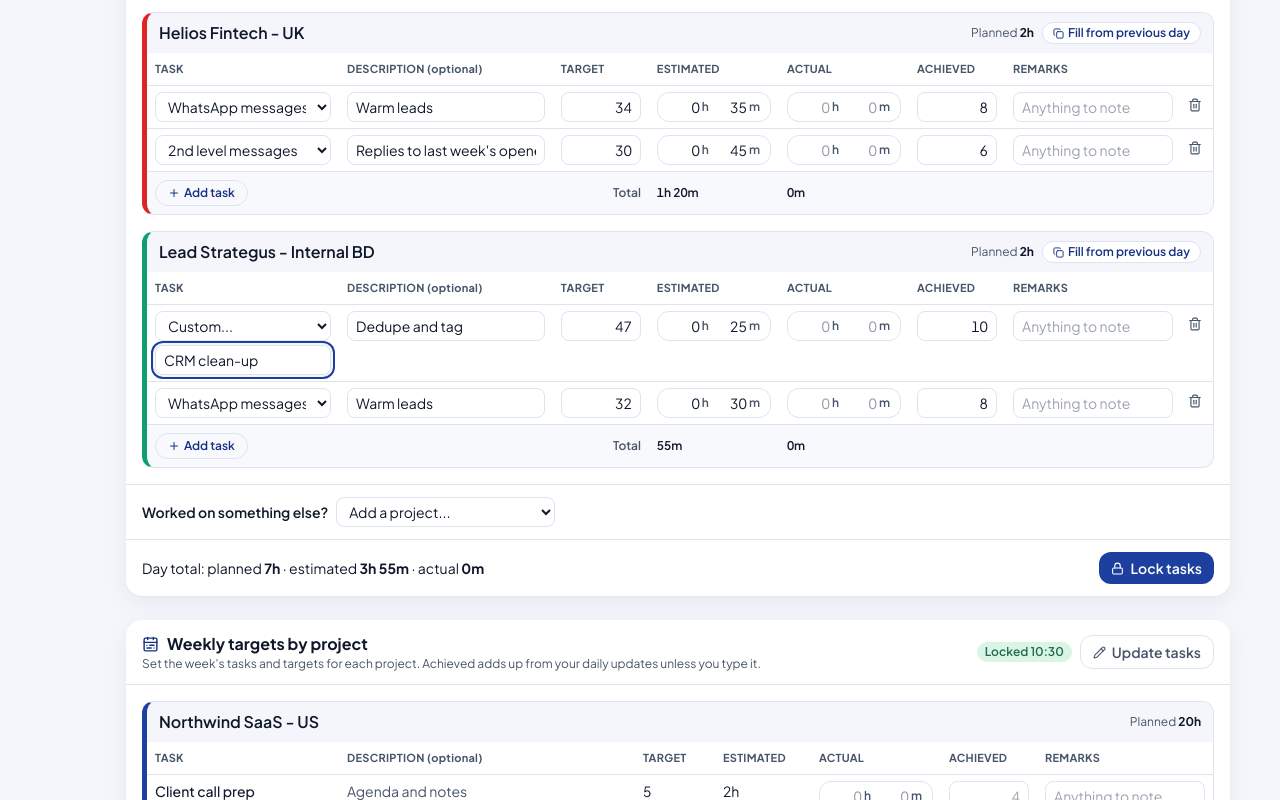
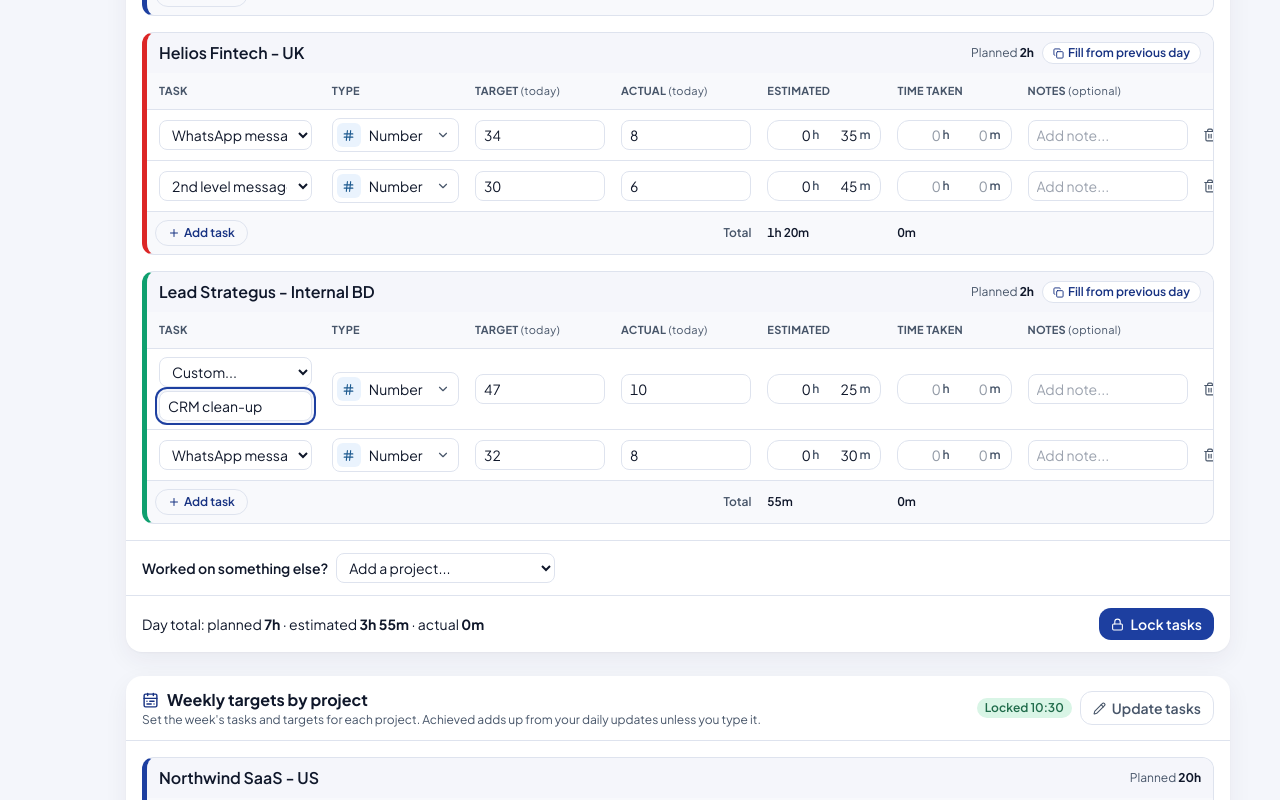
Before and after one commit to Abisho-George/Internal-tracker, a React (Vite) app: page /#/daily in a window 1280 px wide. Shown: the part 1080-1880 px from the top of the page. Built offline with nearby package versions, Linux system fonts and the light colour scheme.

Commit message:
Daily and weekly task tables: type column (number, milestone, text) with matching target and actual fields, notes
Co-Authored-By: Claude Opus 5.5 <noreply@anthropic.com>
Claude-Session: https://claude.ai/code/session_0129dKpa4kJZSQ9aBALJBRfh

```diff
--- a/src/v2/pages/DayTaskLog.tsx
+++ b/src/v2/pages/DayTaskLog.tsx
@@ -1,8 +1,8 @@
 import { useEffect, useMemo, useState } from 'react';
-import { CalendarRange, Check, ClipboardList, Copy, Lock, Pencil, Plus, Save, Trash2, X } from 'lucide-react';
+import { CalendarRange, Check, CheckSquare, ChevronDown, FileText, Hash, ClipboardList, Copy, Lock, Pencil, Plus, Save, Trash2, X } from 'lucide-react';
 import { toast } from '@/components';
 import { addDays, canManage, previousWorkingDay, TASK_TYPES, toMinutes, weekStartOf, type Project } from '../data';
-import { emptyDaily, emptyWeekly, useStore, type DayBlock, type ExtraHours, type TaskEntry } from '../store';
+import { emptyDaily, emptyWeekly, useStore, type DayBlock, type ExtraHours, type TaskEntry, type EntryKind, type MilestoneStatus, MILESTONE_STATUS } from '../store';
 import { Bar, Btn, Card, Chip, cx, fmtMin, safe } from '../ui';
 import { colorOf } from './Widgets';
 import { DurationInput, hhmm } from './DailyViews';
@@ -25,6 +25,29 @@ const blank = (projectId: string): TaskEntry => ({ id: newId(), projectId, task:
 const optionsFor = (p?: Project) => [...TASK_TYPES.map((t) => ({ id: t.id, name: t.name })), ...(p?.customStandards ?? []).map((c) => ({ id: `std:${c.id}`, name: c.name }))];
 export const entryName = (e: TaskEntry, p?: Project) => (e.task === CUSTOM ? e.custom || 'Custom task' : optionsFor(p).find((o) => o.id === e.task)?.name ?? e.task);
 const sameTask = (a: TaskEntry, b: TaskEntry) => a.projectId === b.projectId && a.task === b.task && (a.task !== CUSTOM || (a.custom ?? '').trim().toLowerCase() === (b.custom ?? '').trim().toLowerCase());
+const STATUS_TONE: Record<MilestoneStatus, string> = { 'Not started': '', 'In progress': '!bg-sky/50 !text-sky-ink', Completed: '!bg-mint/60 !text-mint-ink', Blocked: '!bg-coral/60 !text-coral-ink' };
+const KINDS: { id: EntryKind; label: string; icon: typeof Hash; tone: string }[] = [
+  { id: 'number', label: 'Number', icon: Hash, tone: 'bg-sky/60 text-sky-ink' },
+  { id: 'milestone', label: 'Milestone', icon: CheckSquare, tone: 'bg-mint/60 text-mint-ink' },
+  { id: 'text', label: 'Text', icon: FileText, tone: 'bg-lavender/60 text-lavender-ink' },
+];
+/** Number, milestone or text: decides what the target and actual fields are. */
+function TypeSelect({ value, onChange, disabled }: { value: EntryKind; onChange: (v: EntryKind) => void; disabled?: boolean }) {
+  const k = KINDS.find((x) => x.id === value) ?? KINDS[0];
+  const Icon = k.icon;
+  return (
+    <span className={cx('relative flex items-center gap-2 rounded-lg border border-line bg-surface py-1 pl-1 pr-2', disabled && 'border-transparent bg-transparent')}>
+      <span className={cx('grid h-6 w-6 shrink-0 place-items-center rounded-md', k.tone)}><Icon size={13} /></span>
+      <span className="flex-1 text-sm">{k.label}</span>
+      {!disabled && <ChevronDown size={14} className="text-muted" />}
+      {!disabled && (
+        <select aria-label="Type" className="absolute inset-0 cursor-pointer opacity-0" value={value} onChange={(e) => onChange(e.target.value as EntryKind)}>
+          {KINDS.map((x) => <option key={x.id} value={x.id}>{x.label}</option>)}
+        </select>
+      )}
+    </span>
+  );
+}
 const n = (v: string) => (v.trim() === '' ? undefined : Math.max(0, Math.round(+v || 0)));
 
 /** Where a log lives: the day's daily update or the week's weekly update. */
@@ -136,7 +159,7 @@ export default function DayTaskLog({ personId, date, plan, extra, readOnly, kind
   const fillFromPrev = (pid: string) => {
     const from = prev.filter((e) => e.projectId === pid);
     if (!from.length) { toast({ title: `Nothing saved for this project ${kind === 'day' ? 'on the previous day' : 'last week'}`, tone: 'info' }); return; }
-    setRows((r) => [...r.filter((e) => e.projectId !== pid || e.task), ...from.map((e) => ({ ...e, id: newId(), actualMin: undefined, doneQty: undefined, achieved: '', remarks: '' }))]);
+    setRows((r) => [...r.filter((e) => e.projectId !== pid || e.task), ...from.map((e) => ({ ...e, id: newId(), actualMin: undefined, doneQty: undefined, status: undefined, actualText: undefined, achieved: '', remarks: '' }))]);
     toast({ title: `Copied ${from.length} task${from.length > 1 ? 's' : ''} from ${kind === 'day' ? 'the previous day' : 'last week'}`, tone: 'success' });
   };
   const save = (lock: boolean) => safe(() => {
@@ -206,22 +229,25 @@ export default function DayTaskLog({ personId, date, plan, extra, readOnly, kind
                 </details>
               )}
               <div className="overflow-x-auto">
-                <table className="w-full min-w-[920px] text-sm" aria-label={`${name} ${what} tasks`}>
+                <table className="w-full min-w-[1080px] text-sm" aria-label={`${name} ${what} tasks`}>
                   <thead>
-                    <tr className="text-left text-[11px] font-semibold uppercase tracking-wide text-muted">
-                      <th className="w-48 px-2 py-1.5">Task</th><th className="px-2 py-1.5">Description <span className="normal-case">(optional)</span></th>
-                      <th className="w-20 px-2 py-1.5">Target</th><th className="w-24 px-2 py-1.5">Estimated</th><th className="w-24 px-2 py-1.5">Actual</th>
-                      <th className="w-20 px-2 py-1.5">Achieved</th><th className="w-44 px-2 py-1.5">Remarks</th>{edit && <th className="w-8" />}
+                    <tr className="bg-surface-2/40 text-left text-[11px] font-semibold uppercase tracking-wide text-muted">
+                      <th className="w-48 px-3 py-2">Task</th><th className="w-36 px-2 py-2">Type</th>
+                      <th className="w-40 px-2 py-2">Target <span className="font-normal normal-case">({kind === 'week' ? 'this week' : 'today'})</span></th>
+                      <th className="w-40 px-2 py-2">Actual <span className="font-normal normal-case">({kind === 'week' ? 'this week' : 'today'})</span></th>
+                      <th className="w-28 px-2 py-2">Estimated</th><th className="w-28 px-2 py-2">Time taken</th>
+                      <th className="min-w-[11rem] px-2 py-2">Notes <span className="font-normal normal-case">(optional)</span></th>{edit && <th className="w-8" />}
                     </tr>
                   </thead>
                   <tbody>
-                    {mine.length === 0 && <tr><td colSpan={8} className="px-2 py-3 text-xs text-muted">No tasks yet.</td></tr>}
+                    {mine.length === 0 && <tr><td colSpan={8} className="px-3 py-3 text-xs text-muted">No tasks yet.</td></tr>}
                     {mine.map((e) => {
                       const d = done(e);
+                      const k = e.kind ?? 'number';
                       return (
-                        <tr key={e.id} data-entry={e.id} className="border-t border-line align-top">
-                          <td className="px-2 py-1.5">
-                            {!edit ? <span className="font-medium">{entryName(e, project)}</span> : <>
+                        <tr key={e.id} data-entry={e.id} className="border-t border-line align-middle">
+                          <td className="px-3 py-2">
+                            {!edit ? <span className="font-medium">{entryName(e, project)}{e.desc && <span className="block text-xs font-normal text-muted">{e.desc}</span>}</span> : <>
                               <select aria-label="Task" className={field} value={e.task} onChange={(x) => upd(e.id, { task: x.target.value })}>
                                 <option value="">Pick a task</option>
                                 {opts.map((o) => <option key={o.id} value={o.id}>{o.name}</option>)}
@@ -230,19 +256,28 @@ export default function DayTaskLog({ personId, date, plan, extra, readOnly, kind
                               {e.task === CUSTOM && <input aria-label="Custom task name" autoFocus className={cx(field, 'mt-1')} placeholder="Task name" value={e.custom ?? ''} onChange={(x) => upd(e.id, { custom: x.target.value })} />}
                             </>}
                           </td>
-                          <td className="px-2 py-1.5">{!edit ? <span className="text-muted">{e.desc || '·'}</span>
-                            : <input aria-label="Description" className={field} placeholder="e.g. CFO list" value={e.desc} onChange={(x) => upd(e.id, { desc: x.target.value })} />}</td>
-                          <td className="px-2 py-1.5">{!edit ? <span className="tabular-nums">{e.qty ?? '·'}</span>
-                            : <input aria-label="Target" type="number" min={0} className={num} placeholder="30" value={e.qty ?? ''} onChange={(x) => upd(e.id, { qty: n(x.target.value) })} />}</td>
-                          <td className="px-2 py-1.5">{!edit ? <span className="tabular-nums">{fmtMin(e.estMin)}</span>
-                            : <DurationInput label="Estimated time" className="w-24" placeholder="1h" value={e.estMin || undefined} onChange={(m) => upd(e.id, { estMin: m ?? 0 })} />}</td>
-                          <td className="px-2 py-1.5">{readOnly ? <span className="tabular-nums">{e.actualMin != null ? fmtMin(e.actualMin) : '·'}</span>
-                            : <DurationInput label="Actual time" className="w-24" placeholder="..." value={e.actualMin} onChange={(m) => upd(e.id, { actualMin: m ?? undefined })} />}</td>
-                          <td className="px-2 py-1.5">{readOnly ? <span className="tabular-nums">{d ?? '·'}</span>
-                            : <input aria-label="Achieved" type="number" min={0} className={num} placeholder={kind === 'week' && d != null ? String(d) : '0'} value={e.doneQty ?? ''} onChange={(x) => upd(e.id, { doneQty: n(x.target.value) })} />}</td>
-                          <td className="px-2 py-1.5">{readOnly ? <span>{e.remarks || '·'}</span>
-                            : <input aria-label="Remarks" className={field} placeholder="Anything to note" value={e.remarks} onChange={(x) => upd(e.id, { remarks: x.target.value })} />}</td>
-                          {edit && <td className="py-1.5"><button aria-label="Remove task" className="focus-ring rounded-lg p-1.5 text-muted hover:bg-surface-2 hover:text-coral-ink" onClick={() => setRows((r) => r.filter((y) => y.id !== e.id))}><Trash2 size={14} /></button></td>}
+                          <td className="px-2 py-2"><TypeSelect value={k} disabled={!edit} onChange={(v) => upd(e.id, { kind: v })} /></td>
+                          <td className="px-2 py-2">
+                            {k === 'number'
+                              ? (!edit ? <span className="tabular-nums">{e.qty ?? '·'}</span> : <input aria-label="Target" type="number" min={0} className={cx(field, 'tabular-nums')} placeholder="30" value={e.qty ?? ''} onChange={(x) => upd(e.id, { qty: n(x.target.value) })} />)
+                              : (!edit ? <span>{e.targetText || '·'}</span> : <input aria-label="Target" className={field} placeholder={k === 'milestone' ? 'e.g. Prepare agenda and notes' : 'e.g. Refresh lookalike model'} value={e.targetText ?? ''} onChange={(x) => upd(e.id, { targetText: x.target.value })} />)}
+                          </td>
+                          <td className="px-2 py-2">
+                            {k === 'number'
+                              ? (readOnly ? <span className="tabular-nums">{d ?? '·'}</span> : <input aria-label="Actual" type="number" min={0} className={cx(field, 'tabular-nums')} placeholder={kind === 'week' && d != null ? String(d) : '0'} value={e.doneQty ?? ''} onChange={(x) => upd(e.id, { doneQty: n(x.target.value) })} />)
+                              : k === 'milestone'
+                                ? <select aria-label="Actual" disabled={readOnly} className={cx(field, 'font-medium', STATUS_TONE[e.status ?? 'Not started'])} value={e.status ?? 'Not started'} onChange={(x) => upd(e.id, { status: x.target.value as MilestoneStatus })}>
+                                    {MILESTONE_STATUS.map((st) => <option key={st} value={st}>{st}</option>)}
+                                  </select>
+                                : (readOnly ? <span>{e.actualText || '·'}</span> : <input aria-label="Actual" className={field} placeholder="What got done" value={e.actualText ?? ''} onChange={(x) => upd(e.id, { actualText: x.target.value })} />)}
+                          </td>
+                          <td className="px-2 py-2">{!edit ? <span className="tabular-nums">{fmtMin(e.estMin)}</span>
+                            : <DurationInput label="Estimated time" placeholder="1h" value={e.estMin || undefined} onChange={(m) => upd(e.id, { estMin: m ?? 0 })} />}</td>
+                          <td className="px-2 py-2">{readOnly ? <span className="tabular-nums">{e.actualMin != null ? fmtMin(e.actualMin) : '·'}</span>
+                            : <DurationInput label="Actual time" placeholder="..." value={e.actualMin} onChange={(m) => upd(e.id, { actualMin: m ?? undefined })} />}</td>
+                          <td className="px-2 py-2">{readOnly ? <span>{e.remarks || '·'}</span>
+                            : <input aria-label="Notes" className={field} placeholder="Add note..." value={e.remarks} onChange={(x) => upd(e.id, { remarks: x.target.value })} />}</td>
+                          {edit && <td className="py-2"><button aria-label="Remove task" className="focus-ring rounded-lg p-1.5 text-muted hover:bg-surface-2 hover:text-coral-ink" onClick={() => setRows((r) => r.filter((y) => y.id !== e.id))}><Trash2 size={14} /></button></td>}
                         </tr>
                       );
                     })}
@@ -250,9 +285,9 @@ export default function DayTaskLog({ personId, date, plan, extra, readOnly, kind
                   <tfoot>
                     <tr className="border-t border-line bg-surface-2/40 text-xs font-semibold">
                       <td className="px-2 py-2">{edit && <button className="focus-ring flex items-center gap-1 rounded-full border border-line px-3 py-1 text-accent-ink hover:bg-surface-2" onClick={() => setRows((r) => [...r, blank(pid)])}><Plus size={12} /> Add task</button>}</td>
-                      <td className="px-2 py-2 text-right text-muted" colSpan={2}>Total</td>
+                      <td className="px-2 py-2 text-right text-muted" colSpan={3}>Total</td>
                       <td className="px-2 py-2 tabular-nums" data-testid="est-total">{fmtMin(est)}{planned > 0 && est > planned && <span className="ml-1 text-coral-ink">over plan</span>}</td>
-                      <td className="px-2 py-2 tabular-nums" data-testid="act-total">{fmtMin(act)}</td><td colSpan={3} />
+                      <td className="px-2 py-2 tabular-nums" data-testid="act-total">{fmtMin(act)}</td><td colSpan={2} />
                     </tr>
                   </tfoot>
                 </table>
@@ -298,10 +333,11 @@ export function TargetsProgress({ personId, date, kind }: { personId: string; da
   const { projects, daily, weekly } = useStore();
   const mon = weekStartOf(date);
   const list = (kind === 'day' ? daily[`${personId}|${date}`]?.entries : weekly[`${personId}|${mon}`]?.entries) ?? [];
-  const done = (e: TaskEntry) => (kind === 'week' ? weekDone(e, personId, mon, daily) : e.doneQty) ?? 0;
-  const counted = list.filter((e) => (e.qty ?? 0) > 0);
+  const done = (e: TaskEntry) => ((e.kind ?? 'number') === 'milestone' ? (e.status === 'Completed' ? 1 : 0) : (e.kind ?? 'number') === 'text' ? 0 : (kind === 'week' ? weekDone(e, personId, mon, daily) : e.doneQty) ?? 0);
+  const tgt = (e: TaskEntry) => ((e.kind ?? 'number') === 'milestone' ? 1 : (e.kind ?? 'number') === 'text' ? 0 : e.qty ?? 0);
+  const counted = list.filter((e) => tgt(e) > 0);
   const pids = [...new Set(list.map((e) => e.projectId))];
-  const sum = (xs: TaskEntry[]) => xs.reduce((a, e) => ({ t: a.t + (e.qty ?? 0), d: a.d + Math.min(done(e), e.qty ?? 0) }), { t: 0, d: 0 });
+  const sum = (xs: TaskEntry[]) => xs.reduce((a, e) => ({ t: a.t + tgt(e), d: a.d + Math.min(done(e), tgt(e)) }), { t: 0, d: 0 });
   const total = sum(counted);
   const pct = (d: number, t: number) => (t ? Math.round((d / t) * 100) : 0);
   const tone = (p: number) => (p >= 100 ? 'mint' : p >= 60 ? 'sky' : 'peach');
@@ -322,18 +358,18 @@ export function TargetsProgress({ personId, date, kind }: { personId: string; da
         const p = projects.find((x) => x.id === pid);
         const rows = list.filter((e) => e.projectId === pid);
         const gname = groupName(pid, projects);
-        const s = sum(rows.filter((e) => (e.qty ?? 0) > 0));
+        const s = sum(rows.filter((e) => tgt(e) > 0));
         return (
           <div key={pid} className="rounded-lg bg-surface-2/40 p-2" style={{ borderLeft: `4px solid ${p ? colorOf(projects, pid) : '#64748B'}` }}>
             <p className="mb-1 flex items-center justify-between text-xs font-semibold"><span>{gname}</span><span className="tabular-nums">{s.d}/{s.t} · {pct(s.d, s.t)}%</span></p>
             <ul className="space-y-1">
               {rows.map((e) => {
                 const d = done(e);
-                const t = e.qty ?? 0;
+                const t = tgt(e);
                 return (
                   <li key={e.id} className="grid grid-cols-[minmax(0,1fr)_5rem_minmax(4rem,8rem)_2.5rem] items-center gap-2 text-xs">
                     <span className="truncate" title={e.desc}>{entryName(e, p)}{e.desc && <span className="text-muted"> · {e.desc}</span>}</span>
-                    <span className="text-right font-semibold tabular-nums">{t ? `${d}/${t}` : d || '·'}</span>
+                    <span className="text-right font-semibold tabular-nums">{e.kind === 'milestone' ? (e.status ?? 'Not started') : e.kind === 'text' ? (e.actualText || '·') : t ? `${d}/${t}` : d || '·'}</span>
                     <Bar value={d} max={t} tone={tone(pct(d, t))} />
                     <span className="text-right tabular-nums text-muted">{t ? `${pct(d, t)}%` : ''}</span>
                   </li>
--- a/src/v2/store.ts
+++ b/src/v2/store.ts
@@ -123,10 +123,15 @@ export interface DailyUpdate {
   entriesAt?: string;
 }
 /** One task row under a planned project: picked from the list (task type or project standard) or typed in. */
+export type EntryKind = 'number' | 'milestone' | 'text';
+export const MILESTONE_STATUS = ['Not started', 'In progress', 'Completed', 'Blocked'] as const;
+export type MilestoneStatus = (typeof MILESTONE_STATUS)[number];
 export interface TaskEntry {
   id: string; projectId: string; task: string; custom?: string; desc: string; estMin: number; actualMin?: number;
   /** Target quantity and how many got done (left blank on a weekly row, it adds up from that week's daily rows). */
   qty?: number; doneQty?: number;
+  /** What kind of target: a number (default), a milestone with a status, or free text. */
+  kind?: EntryKind; targetText?: string; actualText?: string; status?: MilestoneStatus;
   achieved: string; remarks: string;
 }
 export interface CustomRow { id: string; label: string; qty: number }
@@ -507,6 +512,8 @@ function seedEntries(projects: Project[], daily: Record<string, DailyUpdate>, we
         actualMin: past ? Math.round((est * (0.8 + rnd() * 0.5)) / 5) * 5 : undefined,
         doneQty: past ? Math.min(qty, Math.round(qty * ratio)) : undefined,
         achieved: '', remarks: past ? REMARKS[Math.floor(rnd() * REMARKS.length)] : '',
+        ...(t.custom === 'Client call prep' ? { kind: 'milestone' as const, targetText: 'Prepare agenda and notes', status: past ? ('Completed' as const) : ('In progress' as const) } : {}),
+        ...(t.task === 'model' ? { kind: 'text' as const, targetText: 'Refresh lookalike model', actualText: past ? 'Initial refresh done' : '' } : {}),
       });
     }
     return rows;
@@ -1094,7 +1101,7 @@ export const useStore = create<Data & Actions>()(
     },
     {
       name: 'ls-tracker-v2',
-      version: 11,
+      version: 12,
       // Old or unreadable saved data falls back to a fresh demo instead of crashing.
       migrate: () => seed() as never,
       merge: (persisted, current) => {
```
